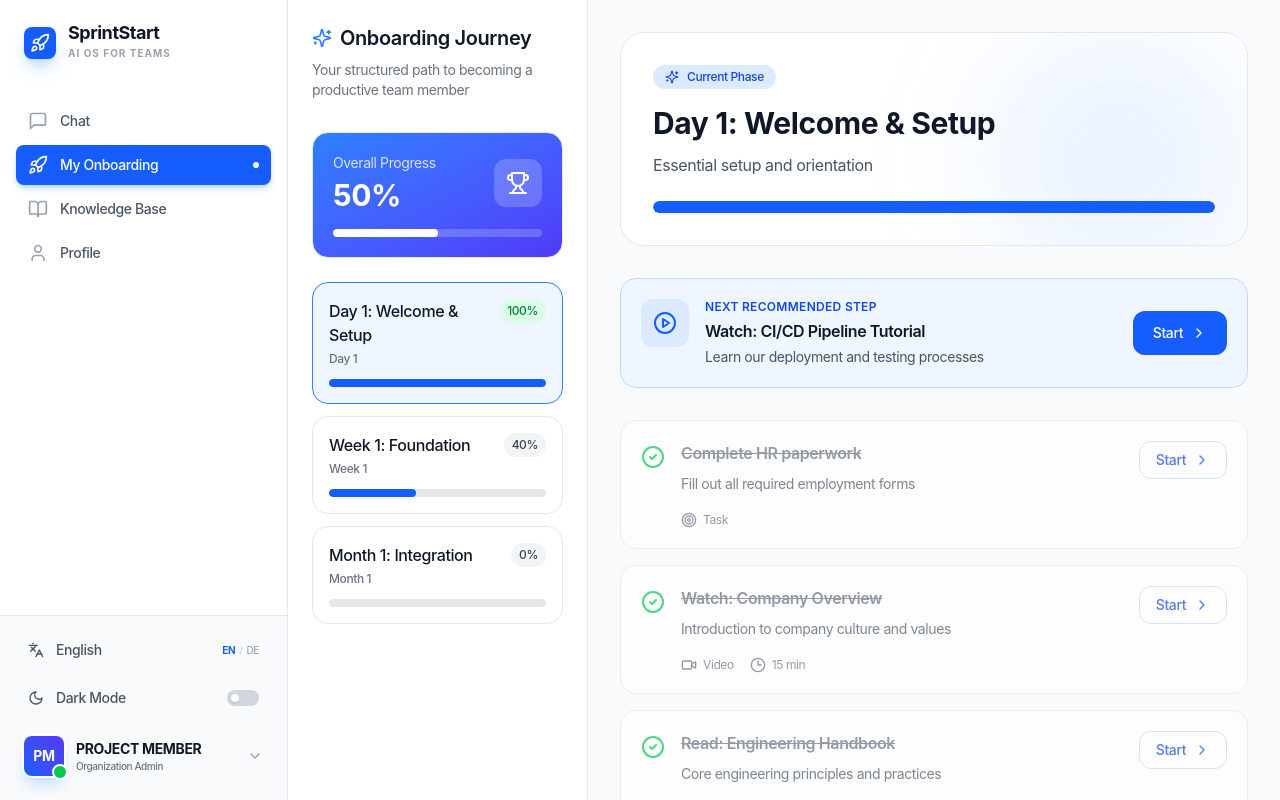
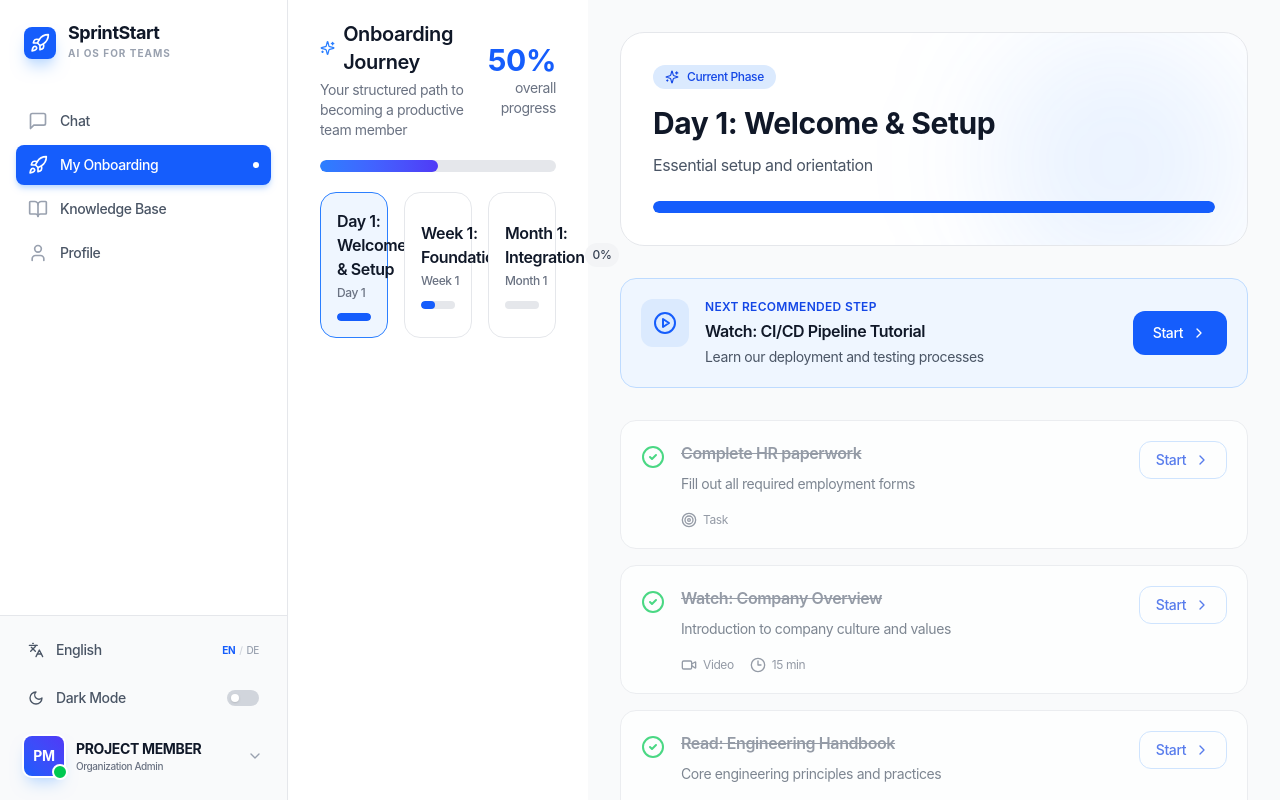
Before and after one commit to SprintStartProject/sprintstart-frontend, a React (Vite) app: page /onboarding in a window 1280 px wide. Built offline with nearby package versions, Linux system fonts and the light colour scheme.

Commit message:
some additional stuff
top bar not working tho

```diff
--- a/src/app/screens/Onboarding/Onboarding.tsx
+++ b/src/app/screens/Onboarding/Onboarding.tsx
@@ -44,6 +44,17 @@ export function Onboarding() {
 
   // NEW
   const [activeStep, setActiveStep] = useState<OnboardingItem | null>(null);
+
+  const [completedSubtasks, setCompletedSubtasks] = useState<string[]>([]);
+  const [feedbackOpen, setFeedbackOpen] = useState(false);
+
+  const toggleSubtask = (task: string) => {
+    setCompletedSubtasks((prev) =>
+      prev.includes(task)
+        ? prev.filter((t) => t !== task)
+        : [...prev, task],
+    );
+  };
 
   const phases: OnboardingPhase[] = useMemo(
     () => [
@@ -390,32 +401,49 @@ export function Onboarding() {
               </h2>
             </div>
 
-            <div className="space-y-5">
+            <div className="space-y-4">
               {[
                 'Read the onboarding material',
                 'Watch the introduction walkthrough',
                 'Complete the interactive checklist',
                 'Review best practices',
-              ].map((todo, index) => (
-                <div
+              ].map((todo, index) => {
+                const checked = completedSubtasks.includes(todo);
+
+                return (
+                  <button
                     key={todo}
-                  className="flex items-start gap-4 pb-5 border-b border-gray-100 dark:border-gray-800 last:border-0 last:pb-0"
+                    onClick={() => toggleSubtask(todo)}
+                    className={`w-full text-left flex items-start gap-4 rounded-2xl border transition-all p-4 ${checked
+                        ? 'border-green-200 dark:border-green-900 bg-green-50 dark:bg-green-950/20'
+                        : 'border-gray-200 dark:border-gray-800 hover:border-blue-300 dark:hover:border-blue-700'
+                      }`}
                   >
-                  <div className="w-8 h-8 rounded-full bg-blue-100 dark:bg-blue-950 text-blue-700 dark:text-blue-400 flex items-center justify-center text-sm font-semibold shrink-0">
-                    {index + 1}
+                    <div className="pt-0.5">
+                      {checked ? (
+                        <CheckCircle2 className="w-6 h-6 text-green-500" />
+                      ) : (
+                        <Circle className="w-6 h-6 text-gray-400" />
+                      )}
                     </div>
 
-                  <div>
-                    <div className="font-medium text-gray-900 dark:text-white">
-                      {todo}
+                    <div className="flex-1">
+                      <div
+                        className={`font-medium ${checked
+                            ? 'text-green-700 dark:text-green-400 line-through'
+                            : 'text-gray-900 dark:text-white'
+                          }`}
+                      >
+                        {index + 1}. {todo}
                       </div>
 
                       <div className="text-sm text-gray-500 dark:text-gray-400 mt-1">
                         Dummy explanation text for this onboarding action.
                       </div>
                     </div>
-                </div>
-              ))}
+                  </button>
+                );
+              })}
             </div>
           </div>
 
@@ -453,13 +481,29 @@ export function Onboarding() {
           </div>
 
           {/* FEEDBACK */}
-          <div className="rounded-3xl border border-gray-200 dark:border-gray-800 bg-white dark:bg-gray-950 p-6">
-            <div className="flex items-center gap-2 mb-5">
+          <div className="rounded-3xl border border-gray-200 dark:border-gray-800 bg-white dark:bg-gray-950 overflow-hidden">
+            <button
+              onClick={() => setFeedbackOpen((prev) => !prev)}
+              className="w-full flex items-center justify-between p-6 hover:bg-gray-50 dark:hover:bg-gray-900 transition-all"
+            >
+              <div className="flex items-center gap-2">
                 <MessageSquare className="w-5 h-5 text-pink-500" />
 
                 <h2 className="text-xl font-semibold text-gray-900 dark:text-white">
                   Feedback
                 </h2>
+              </div>
+
+              <ChevronRight
+                className={`w-5 h-5 text-gray-400 transition-transform ${feedbackOpen ? 'rotate-90' : ''
+                  }`}
+              />
+            </button>
+
+            {feedbackOpen && (
+              <div className="px-6 pb-6">
+                <div className="mb-4 text-sm text-gray-500 dark:text-gray-400">
+                  Optional: leave feedback for this onboarding step.
                 </div>
 
                 <textarea
@@ -473,6 +517,8 @@ export function Onboarding() {
                   </button>
                 </div>
               </div>
+            )}
+          </div>
         </div>
       </div>
     );
@@ -483,12 +529,14 @@ export function Onboarding() {
   // --------------------------------------------------------------------------
 
   return (
-    <div className="min-h-screen bg-gray-50 dark:bg-black">
+    <div className="flex flex-col">
       <div className="grid grid-cols-[300px_minmax(0,1fr)]">
-        {/* SIDEBAR */}
-        <aside className="border-r border-gray-200 dark:border-gray-800 bg-white dark:bg-gray-950 p-6">
-          <div className="mb-8">
-            <div className="flex items-center gap-2 mb-2">
+        {/* TOP PROGRESS BAR */}
+        <div className="sticky top-0 z-30 border-b border-gray-200 dark:border-gray-800 bg-white/90 dark:bg-black/90 backdrop-blur-xl">
+          <div className="px-8 py-5">
+            <div className="flex items-center justify-between mb-5">
+              <div>
+                <div className="flex items-center gap-2 mb-1">
                   <Sparkles className="w-5 h-5 text-blue-500" />
 
                   <h1 className="text-xl font-semibold text-gray-900 dark:text-white">
@@ -501,29 +549,24 @@ export function Onboarding() {
                 </p>
               </div>
 
-          <div className="rounded-2xl border border-gray-200 dark:border-gray-800 bg-gradient-to-br from-blue-500 to-indigo-600 p-5 text-white mb-6">
-            <div className="flex items-center justify-between mb-4">
-              <div>
-                <div className="text-sm opacity-80">
-                  {t('onboarding.overall_progress')}
-                </div>
-
-                <div className="text-3xl font-bold mt-1">
+              <div className="text-right">
+                <div className="text-3xl font-bold text-blue-600 dark:text-blue-400">
                   {Math.round(
                     (totalProgress.completed / totalProgress.total) * 100,
                   )}
                   %
                 </div>
+
+                <div className="text-sm text-gray-500 dark:text-gray-400">
+                  overall progress
                 </div>
-
-              <div className="w-12 h-12 rounded-xl bg-white/20 flex items-center justify-center">
-                <Trophy className="w-6 h-6" />
               </div>
             </div>
 
-            <div className="bg-white/20 rounded-full h-2 overflow-hidden">
+            {/* GLOBAL PROGRESS */}
+            <div className="bg-gray-200 dark:bg-gray-800 rounded-full h-3 overflow-hidden mb-5">
               <div
-                className="h-full bg-white rounded-full transition-all"
+                className="h-full bg-gradient-to-r from-blue-500 to-indigo-600 rounded-full transition-all"
                 style={{
                   width: `${Math.round(
                     (totalProgress.completed / totalProgress.total) * 100,
@@ -531,9 +574,9 @@ export function Onboarding() {
                 }}
               />
             </div>
-          </div>
 
-          <div className="space-y-3">
+            {/* PHASES */}
+            <div className="grid grid-cols-3 gap-4">
               {phases.map((phase, index) => {
                 const progress = calculateProgress(phase.items);
 
@@ -543,15 +586,14 @@ export function Onboarding() {
                   <button
                     key={phase.id}
                     onClick={() => setSelectedPhase(index)}
-                  className={`w-full text-left rounded-2xl border transition-all p-4 ${
-                    isSelected
-                      ? 'border-blue-500 bg-blue-50 dark:bg-blue-950/40 dark:border-blue-500'
-                      : 'border-gray-200 dark:border-gray-800 hover:border-gray-300 dark:hover:border-gray-700 bg-white dark:bg-gray-900'
+                    className={`rounded-2xl border p-4 transition-all text-left ${isSelected
+                        ? 'border-blue-500 bg-blue-50 dark:bg-blue-950/40'
+                        : 'border-gray-200 dark:border-gray-800 bg-white dark:bg-gray-950 hover:border-gray-300 dark:hover:border-gray-700'
                       }`}
                   >
-                  <div className="flex items-start justify-between mb-3">
+                    <div className="flex items-center justify-between mb-3">
                       <div>
-                      <div className="font-medium text-gray-900 dark:text-white">
+                        <div className="font-semibold text-gray-900 dark:text-white">
                           {phase.title}
                         </div>
 
@@ -561,12 +603,9 @@ export function Onboarding() {
                       </div>
 
                       <div
-                      className={`text-xs px-2 py-1 rounded-full ${
-                        progress.percentage === 100
+                        className={`text-xs px-2 py-1 rounded-full ${progress.percentage === 100
                             ? 'bg-green-100 text-green-700 dark:bg-green-950 dark:text-green-400'
-                          : isSelected
-                          ? 'bg-blue-100 text-blue-700 dark:bg-blue-950 dark:text-blue-400'
-                          : 'bg-gray-100 text-gray-700 dark:bg-gray-800 dark:text-gray-300'
+                            : 'bg-gray-100 dark:bg-gray-800 text-gray-700 dark:text-gray-300'
                           }`}
                       >
                         {progress.percentage}%
@@ -581,7 +620,8 @@ export function Onboarding() {
                 );
               })}
             </div>
-        </aside>
+          </div>
+        </div>
 
         {/* MAIN */}
         <main className="p-8">
@@ -658,8 +698,7 @@ export function Onboarding() {
               return (
                 <div
                   key={item.id}
-                  className={`group rounded-2xl border transition-all ${
-                    item.completed
+                  className={`group rounded-2xl border transition-all ${item.completed
                       ? 'border-gray-200 dark:border-gray-800 bg-white dark:bg-gray-900 opacity-70'
                       : 'border-gray-200 dark:border-gray-800 hover:border-blue-300 dark:hover:border-blue-700 bg-white dark:bg-gray-900 hover:shadow-lg'
                     }`}
@@ -678,8 +717,7 @@ export function Onboarding() {
                         <div className="flex items-start justify-between gap-6">
                           <div>
                             <h3
-                              className={`font-semibold text-base ${
-                                item.completed
+                              className={`font-semibold text-base ${item.completed
                                   ? 'line-through text-gray-500 dark:text-gray-500'
                                   : 'text-gray-900 dark:text-white'
                                 }`}
```
Lines whose indentation alone changed are shown as unchanged.
